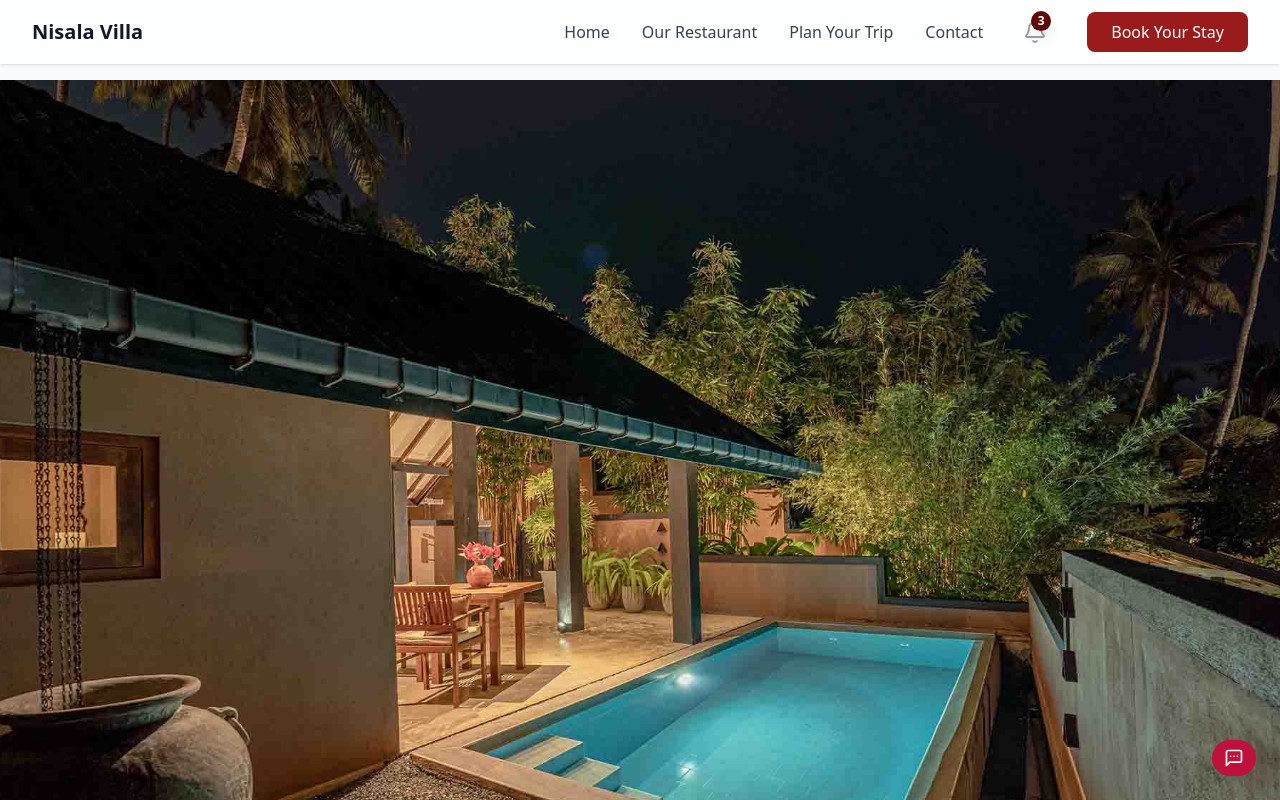
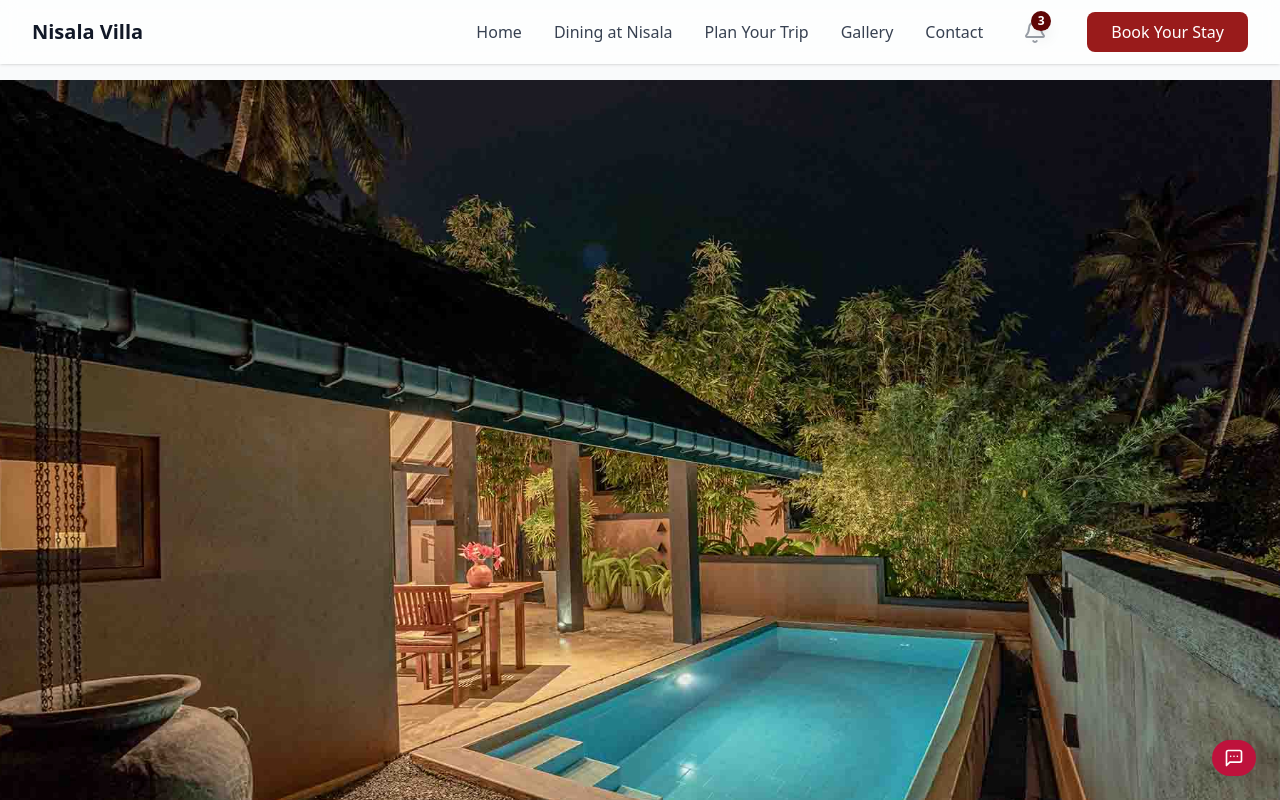
Before and after one commit to MNKolombage/MIS_Assignment, a Next.js app: page / in a window 1280 px wide. Shown: the top 800 px of the page. Built offline with nearby package versions, Linux system fonts and the light colour scheme.

Commit message:
Feat: Added gallery to the navbar

```diff
--- a/src/components/Header.jsx
+++ b/src/components/Header.jsx
@@ -7,8 +7,9 @@ export default function Header() {
         <div className="text-xl font-bold">Nisala Villa</div>
         <nav className="space-x-4 flex items-center gap-4">
           <a className="text-gray-700 hover:text-gray-900" href="#home">Home</a>
-          <a className="text-gray-700 hover:text-gray-900" href="#restaurant">Our Restaurant</a>
+          <a className="text-gray-700 hover:text-gray-900" href="#restaurant">Dining at Nisala</a>
           <a className="text-gray-700 hover:text-gray-900" href="#plan-your-trip">Plan Your Trip</a>
+          <a className="text-gray-700 hover:text-gray-900" href="#gallery">Gallery</a>
           <a className="text-gray-700 hover:text-gray-900" href="#contact">Contact</a>
           {/* Notification Bell */}
           <Notifications userRole="user" />
--- a/src/components/sections/Gallery.jsx
+++ b/src/components/sections/Gallery.jsx
@@ -121,6 +121,7 @@ const App = () => {
     return (
         // Main container
         <section
+            id ="gallery"
             style={{ fontFamily: 'Inter, sans-serif' }}
             className="w-full py-10 relative bg-[#FFFBF2] flex flex-col justify-center items-center gap-8 overflow-hidden min-h-[600px]
                         // Custom decorative background elements (simplified for safety)
--- a/tsconfig.json
+++ b/tsconfig.json
@@ -16,7 +16,7 @@
     "moduleResolution": "node",
     "resolveJsonModule": true,
     "isolatedModules": true,
-    "jsx": "react-jsx",
+    "jsx": "preserve",
     "plugins": [
       {
         "name": "next"
```
Also changed, not shown: next-env.d.ts.
